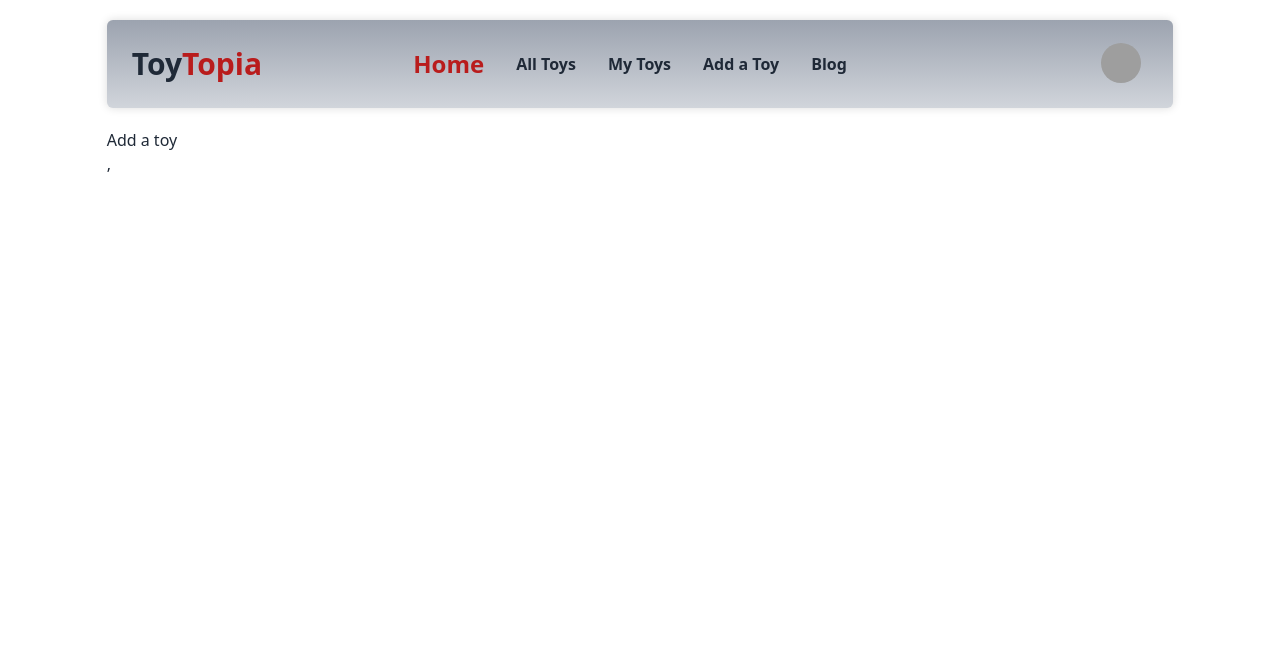
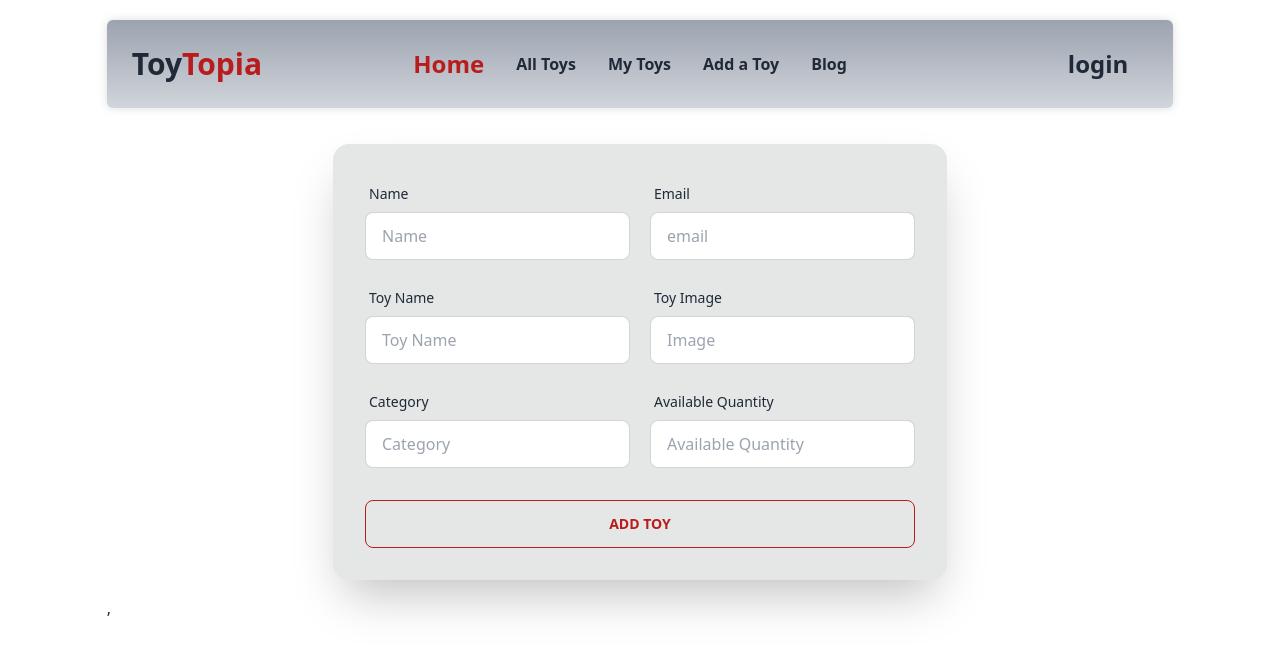
Before and after one commit to TasnimAlam001/ToyTopia_Clint, a React (Vite) app: page /addToy in a window 1280 px wide. Shown: the top 654 px of the page. Built offline with nearby package versions, Linux system fonts and the light colour scheme; no server answers; grey boxes are pictures that could not be loaded.

Commit message:
adding toys

```diff
--- a/src/Pages/Shared/NavBar/NavBar.jsx
+++ b/src/Pages/Shared/NavBar/NavBar.jsx
@@ -5,12 +5,12 @@ import { Button } from "@material-tailwind/react";
 
 const NavBar = () => {
 
-    const { user,LogOut }=useContext(AuthContext);
+    const { user, logOut } = useContext(AuthContext);
     console.log(user);
 
-    const handleLogOut =()=>{
-        LogOut()
-        .then()
+    const handleLogOut = () => {
+        logOut()
+            .then(()=>{})
             .catch(error => {
                 console.log(error);
             })
@@ -25,10 +25,10 @@ const NavBar = () => {
                     </label>
                     <ul tabIndex={0} className="menu menu-compact dropdown-content mt-3 p-2 shadow bg-base-100 rounded-box w-52">
                         <li><Link to="/"></Link>Home</li>
-                        <li><Link  to="/allToys">All Toys</Link></li>
-                        <li><Link  to="/myToys">My Toys</Link></li>
-                        <li><Link  to="/addToy">Add a Toy</Link></li>
-                        <li><Link  to="/blog">Blog</Link></li>
+                        <li><Link to="/allToys">All Toys</Link></li>
+                        <li><Link to="/myToys">My Toys</Link></li>
+                        <li><Link to="/addToy">Add a Toy</Link></li>
+                        <li><Link to="/blog">Blog</Link></li>
                     </ul>
                 </div>
                 <Link className="btn btn-ghost normal-case text-3xl font-bold ">Toy<span className="text-red-700"> Topia</span></Link>
@@ -42,14 +42,12 @@ const NavBar = () => {
                     <li className="font-bold"><Link to="/blog">Blog</Link></li>
                 </ul>
             </div>
-            {
-                user ? <Link to="/login" className="navbar-end mr-5" >logIn</Link>
-                :
+            {  user ?
                     <div className="navbar-end mr-5">
                         <div className="dropdown dropdown-end">
                             <label tabIndex={0} className="btn btn-ghost btn-circle avatar">
                                 <div className="w-10 rounded-full ">
-                            <img src="https://cdn.pixabay.com/photo/2015/10/05/22/37/blank-profile-picture-973460_1280.png" />
+                                    <img src={user.photoURL? user.photoURL :"https://cdn.pixabay.com/photo/2015/10/05/22/37/blank-profile-picture-973460_1280.png"} />
                                 </div>
                             </label>
                             <ul tabIndex={0} className="menu menu-compact dropdown-content mt-3 p-2 shadow bg-base-100 rounded-box w-52">
@@ -60,9 +58,13 @@ const NavBar = () => {
                                     </a>
                                 </li>
                                 <li><a>Settings</a></li>
-                        <li><Button onClick={handleLogOut}>LogOut</Button></li>
+                                <li><Button className="text-red-700" onClick={handleLogOut}>Log Out</Button></li>
                             </ul>
                         </div>
+                    </div>
+                    :
+                    <div className="navbar-end mr-5">
+                        <Link className="btn btn-ghost normal-case text-2xl font-bold" to="/login">login</Link>
                     </div>
             }
         </div>
--- a/src/Routes/Routes.jsx
+++ b/src/Routes/Routes.jsx
@@ -7,6 +7,7 @@ import AddToy from "../components/AddToy/AddToy";
 import Blog from "../components/Blog/Blog";
 import Login from "../Pages/Login/Login";
 import Register from "../Pages/Register/Register";
+import ToyDetails from "../components/ToyDetails/ToyDetails";
 
 const router = createBrowserRouter([
     {
@@ -40,6 +41,11 @@ const router = createBrowserRouter([
         {
             path:"/register",
             element:<Register></Register>
+        },
+        {
+            path:"/toy/:id",
+            element:<ToyDetails></ToyDetails>,
+            loader: ({params}) => fetch(`http://localhost:5000/toys/${params.id}`)
         }
       ]
     },
--- a/src/components/AddToy/AddToy.jsx
+++ b/src/components/AddToy/AddToy.jsx
@@ -1,9 +1,101 @@
 
 
 const AddToy = () => {
+    const handleAddToy = event => {
+        event.preventDefault();
+        const form = event.target;
+        const name = form.name.value;
+        const email = form.email.value;
+        const toyName = form.toyName.value;
+        const image = form.image.value;
+        const category = form.category.value;
+        const quantity = form.quantity.value;
+        const addToy = {
+            name: name,
+            email: email,
+            toyName: toyName,
+            img: image,
+            category: category,
+            quantity: quantity
+        }
+        console.log(addToy);
+
+        fetch('http://localhost:5000/toy', {
+            method: 'POST',
+            headers: {
+                "Access-Control-Allow-Origin": "*",
+                'content-type': 'application/json'
+            },
+            body: JSON.stringify( addToy )
+        })
+            .then(res => res.json())
+            .then(data => {
+                console.log(data);
+                if(data.insertedId){
+                    alert('Product added')
+                }
+            })
+    };
+
+
+
     return (
         <div>
-            <h1>Add a toy</h1>
+            <div className="hero">
+                <div className="hero-content flex-col lg:flex-row-reverse">
+
+                    <div className="card w-full shadow-2xl bg-base-300">
+                        <form onSubmit={handleAddToy}>
+                            <div className="card-body">
+                                <div className="gird grid md:grid-cols-2 gap-5">
+                                    <div className="form-control">
+                                        <label className="label">
+                                            <span className="label-text">Name</span>
+                                        </label>
+                                        <input type="text" placeholder="Name" name="name" className="input input-bordered" />
+                                    </div>
+                                    <div className="form-control">
+                                        <label className="label">
+                                            <span className="label-text">Email</span>
+                                        </label>
+                                        <input type="text" placeholder="email" name="email" className="input input-bordered" />
+                                    </div>
+                                    <div className="form-control">
+                                        <label className="label">
+                                            <span className="label-text">Toy Name</span>
+                                        </label>
+                                        <input type="text" placeholder="Toy Name" name="toyName" className="input input-bordered" />
+                                    </div>
+                                    <div className="form-control">
+                                        <label className="label">
+                                            <span className="label-text">Toy Image</span>
+                                        </label>
+                                        <input type="text" placeholder="Image" name="image" className="input input-bordered" />
+                                    </div>
+                                    <div className="form-control">
+                                        <label className="label">
+                                            <span className="label-text">Category</span>
+                                        </label>
+                                        <input type="text" placeholder="Category" name="category" className="input input-bordered" />
+                                    </div>
+                                    <div className="form-control">
+                                        <label className="label">
+                                            <span className="label-text">Available Quantity</span>
+                                        </label>
+                                        <input type="text" placeholder="Available Quantity" name="quantity" className="input input-bordered" />
+                                    </div>
+
+                                </div>
+
+                                <div className="form-control mt-6">
+                                    <input className="btn btn-outline lg:px-20 text-red-700" type="submit" value="Add Toy" />
+
+                                </div>
+                            </div>
+                        </form>
+                    </div>
+                </div>
+            </div>
         </div>
     );
 };
--- /dev/null
+++ b/src/components/ToyDetails/ToyDetails.jsx
@@ -0,0 +1,15 @@
+import { useLoaderData } from "react-router-dom";
+
+
+const ToyDetails = () => {
+    const toy = useLoaderData();
+    const {name, picture}= toy;
+    return (
+        <div>
+            <img src={picture} alt="" />
+            <h1>name: {name}</h1>
+        </div>
+    );
+};
+
+export default ToyDetails;
```
Also changed, not shown: public/data.json (+39 -0 lines), src/Pages/Home/Toys/Toys.jsx (+25 -17 lines). Lines whose indentation alone changed are shown as unchanged.
